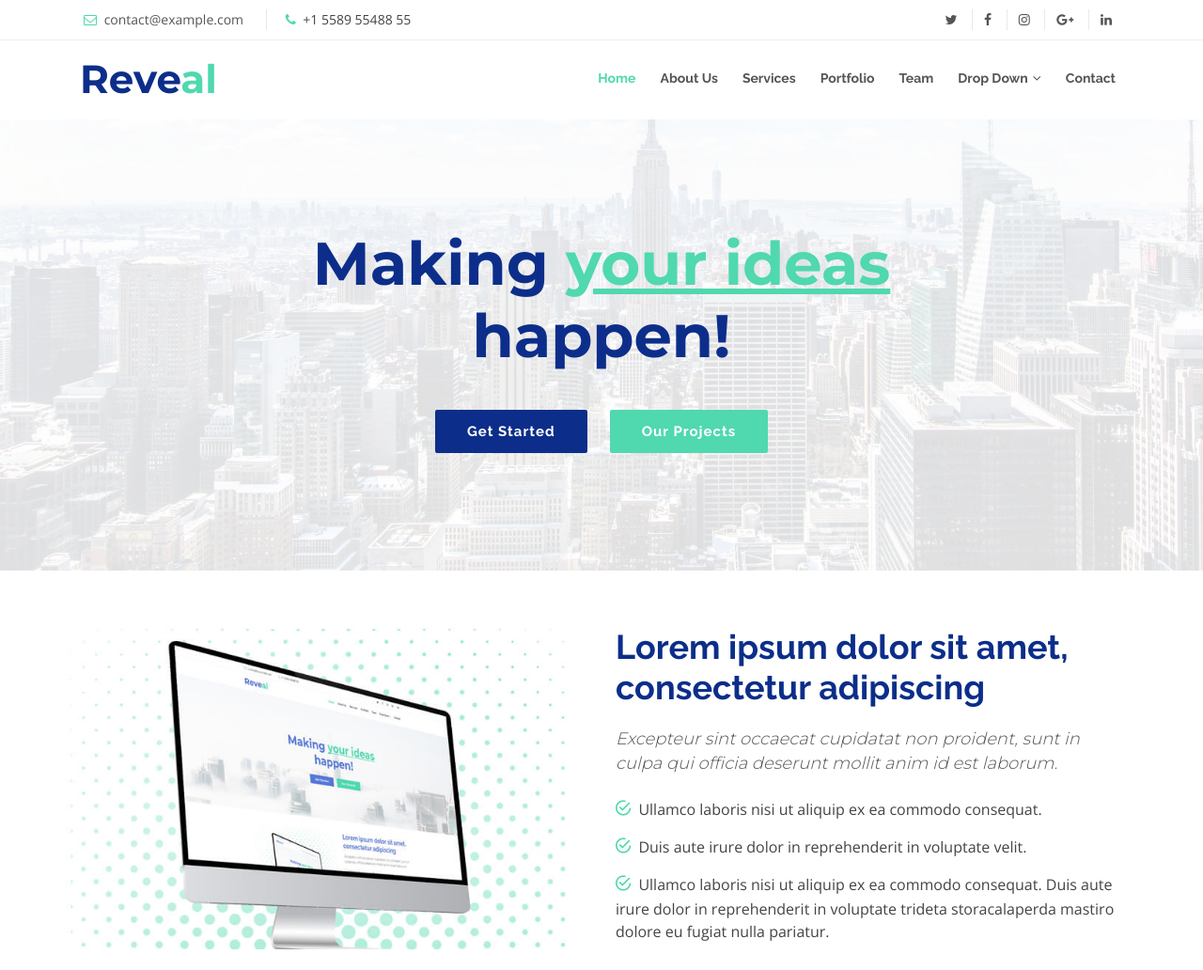
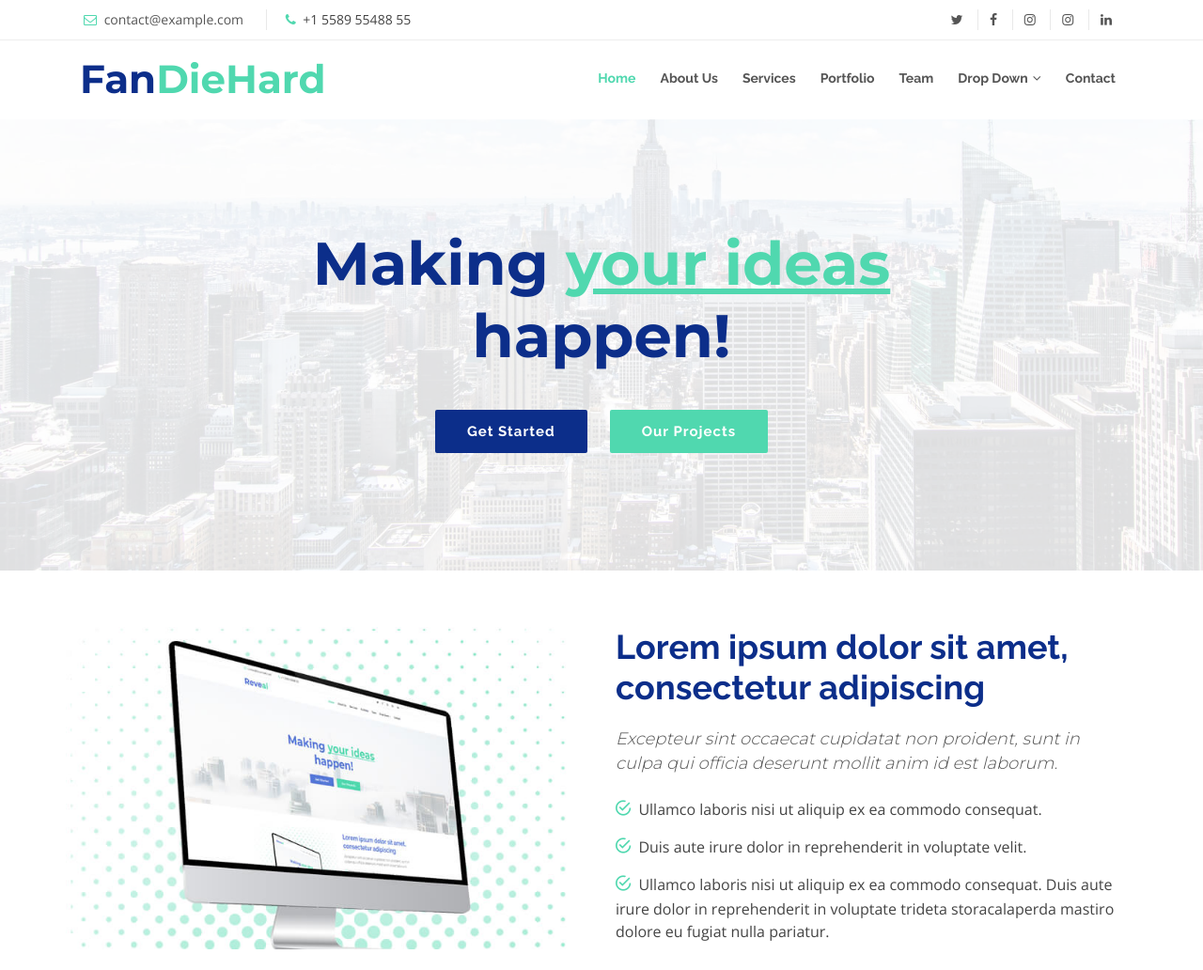
Before and after one commit to TBrosOfficial/tbrosofficial.github.io, a plain HTML site: page index.html in a window 1280 px wide. Shown: the top 1032 px of the page at 94% size. Drawn offline with nearby package versions, Linux system fonts and the light colour scheme; some packages are replaced by stand-ins of ours; files whose address does not match are found by name.

Commit message:
Update index.html

```diff
--- a/index.html
+++ b/index.html
@@ -50,8 +50,8 @@
       <div class="social-links float-right">
         <a href="#" class="twitter"><i class="fa fa-twitter"></i></a>
         <a href="#" class="facebook"><i class="fa fa-facebook"></i></a>
-        <a href="#" class="instagram"><i class="fa fa-instagram"></i></a>
-        <a href="#" class="google-plus"><i class="fa fa-google-plus"></i></a>
+        <a href="https://www.instagram.com/fandiehardgamer/" class="instagram"><i class="fa fa-instagram"></i></a>
+        <a href="https://www.instagram.com/woelitboy/" class="Personal Insta"><i class="fa fa-instagram"></i></a>
         <a href="#" class="linkedin"><i class="fa fa-linkedin"></i></a>
       </div>
     </div>
@@ -64,7 +64,7 @@
     <div class="container">
 
       <div id="logo" class="pull-left">
-        <h1><a href="#body" class="scrollto">Reve<span>al</span></a></h1>
+        <h1><a href="#body" class="scrollto">Fan<span>DieHard</span></a></h1>
         <!-- Uncomment below if you prefer to use an image logo -->
         <!-- <a href="#body"><img src="img/logo.png" alt="" title="" /></a>-->
       </div>
```
